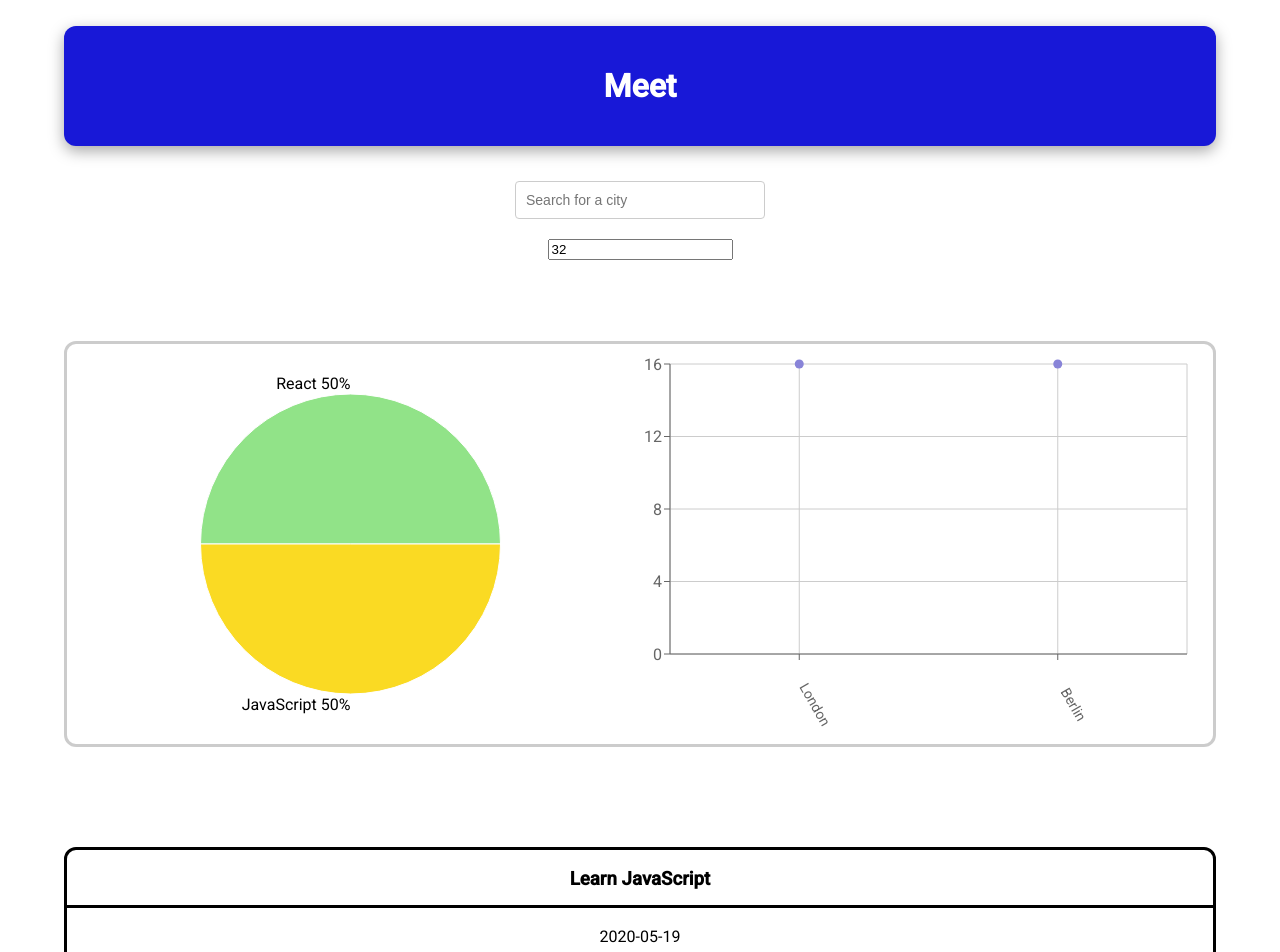
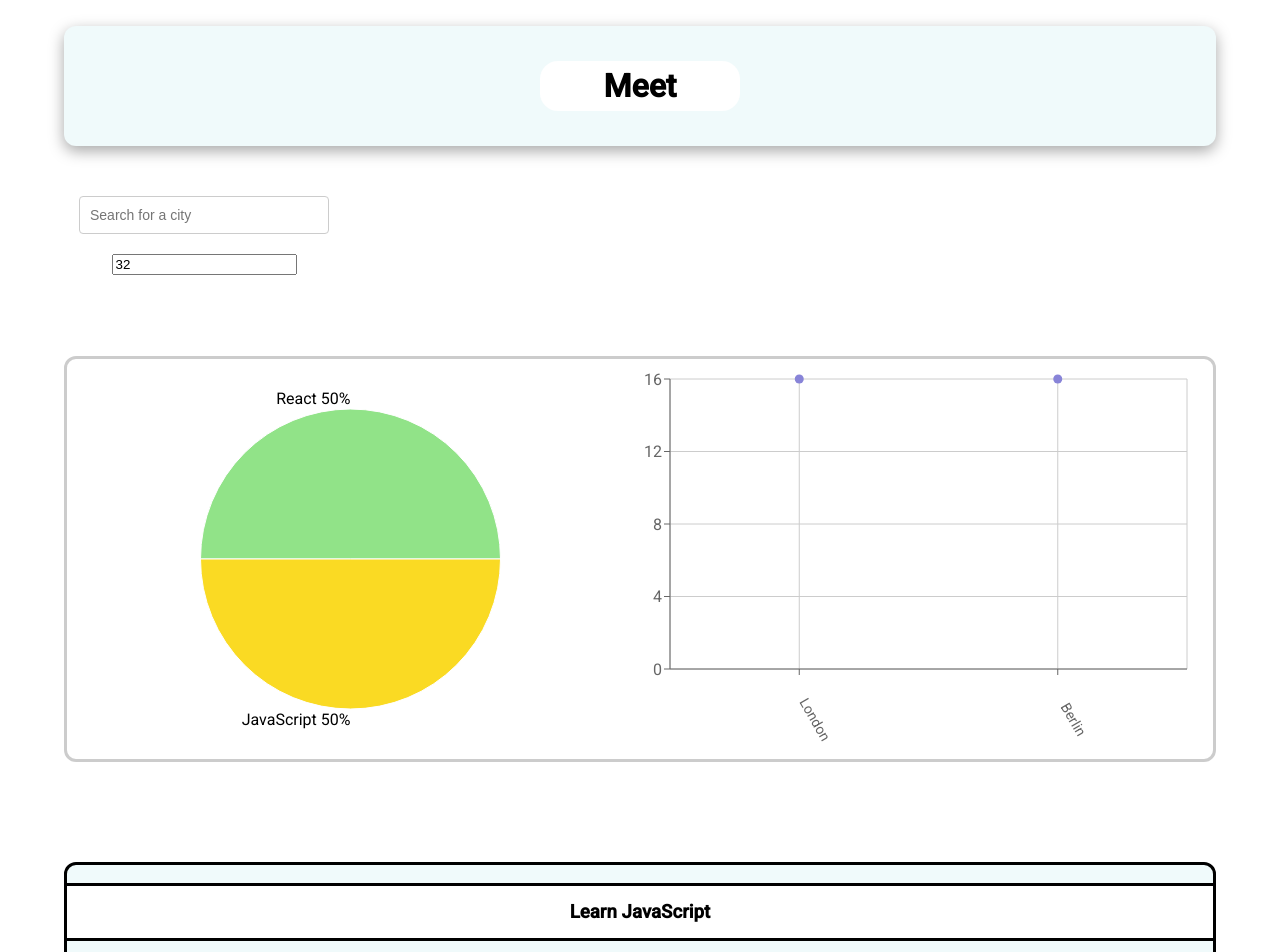
Before and after one commit to bondcab/Meet, a React (Create React App) app: page / in a window 1280 px wide. Shown: the top 952 px of the page. Built offline with nearby package versions, Linux system fonts and the light colour scheme; what atatus-spa would draw is missing.

Commit message:
Update App.css

```diff
--- a/src/App.css
+++ b/src/App.css
@@ -139,27 +139,56 @@ input[type="number"] {
   align-items: center;
   width: 100%;
   height: 120px;
-  background-color: rgb(24, 24, 215);
+  background-color: rgb(240, 250, 251);
   /* margin-bottom: 100px; */
   border-radius: 12px;
-  color: white;
+  color: black;
   box-shadow: rgba(0, 0, 0, 0.35) 0px 5px 15px;
+  /* border: solid black; */
+}
+
+.heading {
+  background-color: white;
+  width: 200px;
+  height: 50px;
+  border-radius: 18px;
+  display: flex;
+  justify-content: center;
+  align-items: center;
+}
+
+.searchCountContainer {
+  width: 100%;
+  display: flex;
+  justify-content: center;
 }
 
 .searchContainers {
   /* border: solid black; */
   height: 160px;
+  /* border: solid black 1px; */
+  width: 280px;
+  border-radius: 18px;
+  margin-top: 50px;
 }
 
 .eventListItem {
   border: solid black;
   margin-bottom: 30px;
   border-radius: 12px;
+  background-color: rgb(240, 250, 251);
+  /* display: flex;
+  flex-direction: column; */
 }
 
 .eventTitle {
   border-bottom: black solid;
   padding-bottom: 15px;
+  padding-top: 15px;
+  background-color: white;
+  height: 100%;
+  border-top: solid black;
+  background-color: white;
 }
 
 /* .flagContainer {
@@ -172,3 +201,7 @@ input[type="number"] {
   display: block;
   border-radius: 8px;
 } */
+
+.details-btn {
+  background-color: white;
+}
```
